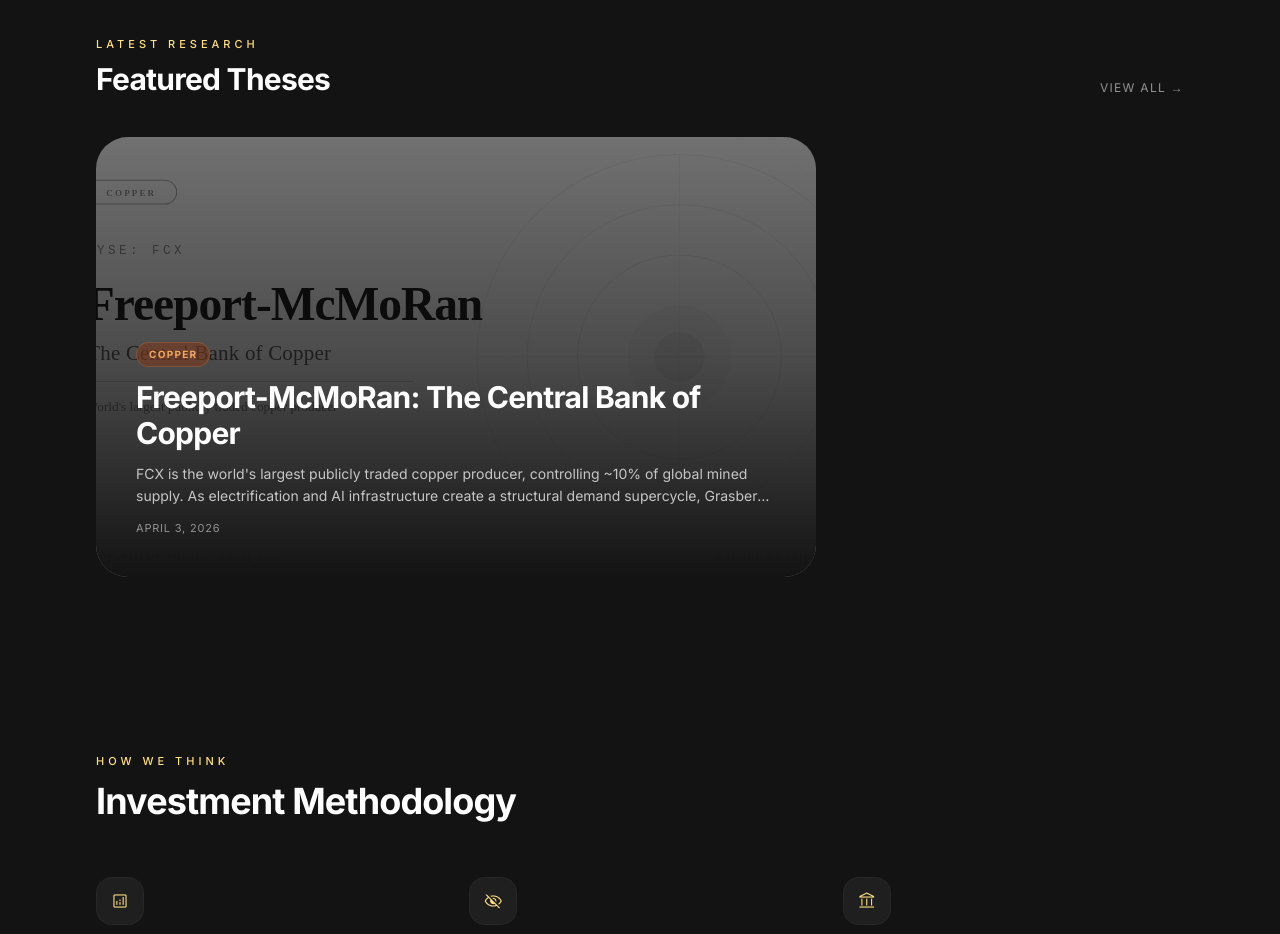
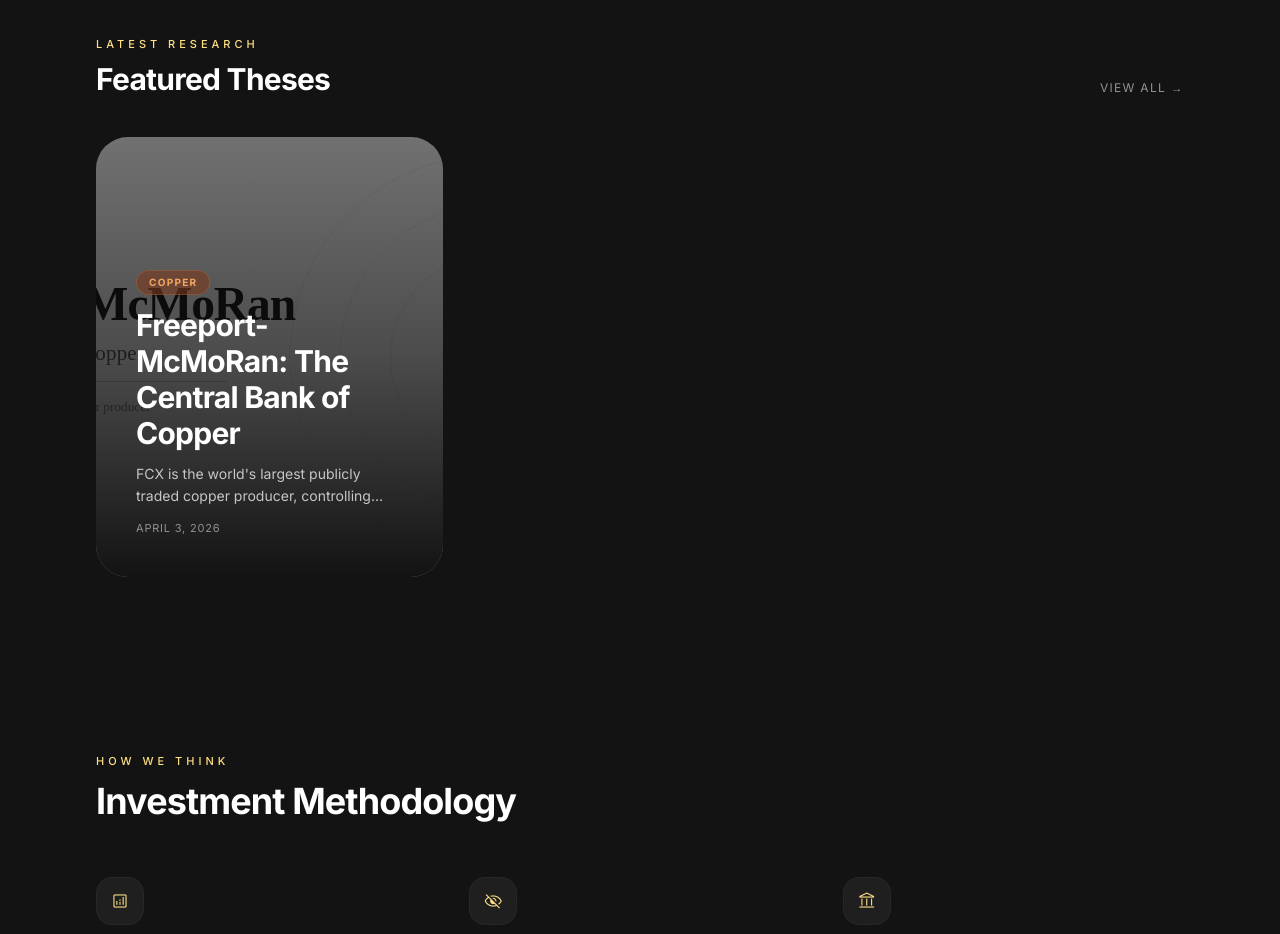
Before and after one commit to eduezponda/ezponda-capital, a Next.js app: page / in a window 1280 px wide. Shown: the part 1660-2594 px from the top of the page. Built offline with nearby package versions, Linux system fonts and the light colour scheme.

Commit message:
feat: responsive grid layout for thesis gallery on desktop

```diff
--- a/features/theses/components/ThesisGallery.tsx
+++ b/features/theses/components/ThesisGallery.tsx
@@ -12,14 +12,10 @@
       </p>
     );
   }
-  const [featured, ...rest] = theses;
   return (
-    <div className="grid grid-cols-1 md:grid-cols-3 gap-4">
-      <div className="md:col-span-2">
-        <ThesisCard {...featured} date={formatDate(featured.date)} featured />
-      </div>
-      {rest.map((t) => (
-        <ThesisCard key={t.slug} {...t} date={formatDate(t.date)} />
+    <div className="grid grid-cols-1 md:grid-cols-2 xl:grid-cols-3 gap-6">
+      {theses.map((t, i) => (
+        <ThesisCard key={t.slug} {...t} date={formatDate(t.date)} featured={i === 0} />
       ))}
     </div>
   );
```
